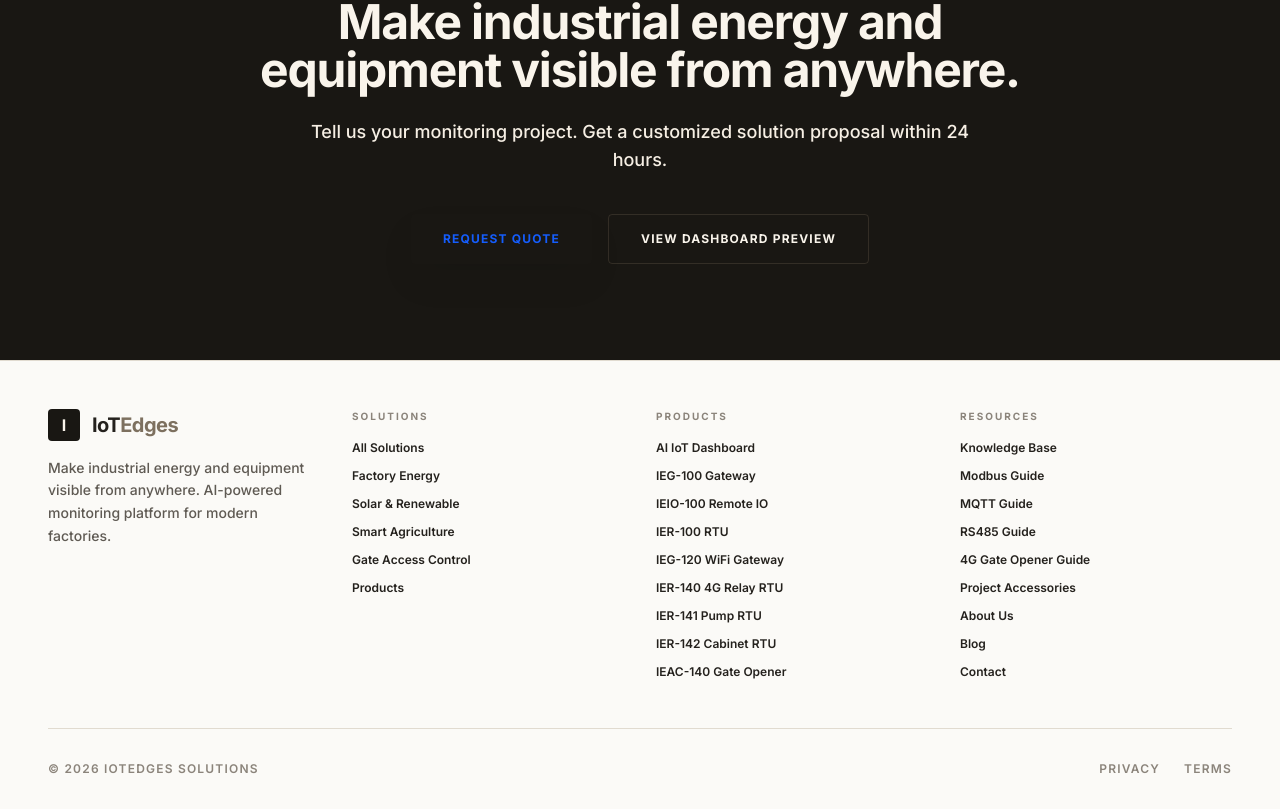
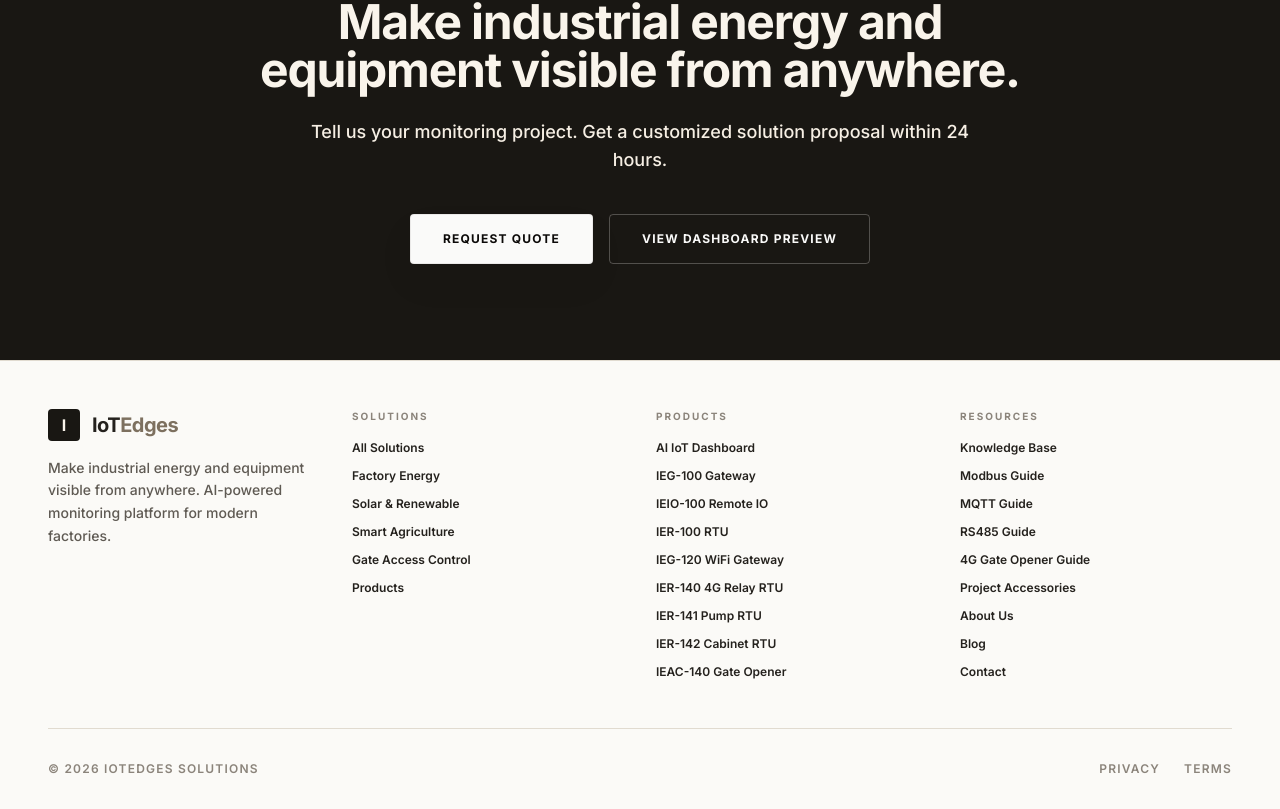
Before and after one commit to samlau0086/iotsight, a React (Vite) app: page / in a window 1280 px wide. Shown: the part 3224-4033 px from the top of the page. Built offline with nearby package versions, Linux system fonts and the light colour scheme; no server answers.

Commit message:
我把首页底部 CTA 区块里的主按钮从“浅底蓝字”改成了“浅米白底 + 深色字 + 轻边框”，副按钮也把边框和文字提亮了，避免和当前 section 背景混在一起。修改在 [`src/pages/Home.tsx`](C:/Users/samla/Documents/iotsight/src/pages/Home.tsx)。

```diff
--- a/src/pages/Home.tsx
+++ b/src/pages/Home.tsx
@@ -275,10 +275,10 @@ export default function Home() {
             {homeSiteCopy.bottomCtaDescription}
           </p>
           <div className="flex flex-col sm:flex-row justify-center gap-4">
-            <Link to={homeSiteCopy.bottomPrimaryCtaHref} data-analytics-event="cta_click" data-analytics-category="bottom_cta" data-analytics-label={homeSiteCopy.bottomPrimaryCtaLabel} data-analytics-destination={homeSiteCopy.bottomPrimaryCtaHref} className="px-8 py-4 bg-white text-blue-600 font-bold rounded hover:bg-slate-100 transition-all uppercase tracking-widest text-xs flex justify-center items-center shadow-lg">
+            <Link to={homeSiteCopy.bottomPrimaryCtaHref} data-analytics-event="cta_click" data-analytics-category="bottom_cta" data-analytics-label={homeSiteCopy.bottomPrimaryCtaLabel} data-analytics-destination={homeSiteCopy.bottomPrimaryCtaHref} className="px-8 py-4 rounded border border-stone-200/80 bg-stone-50 text-stone-950 font-bold uppercase tracking-widest text-xs flex justify-center items-center shadow-lg shadow-black/10 transition-all hover:bg-white">
               {homeSiteCopy.bottomPrimaryCtaLabel}
             </Link>
-            <Link to={homeSiteCopy.bottomSecondaryCtaHref} data-analytics-event="cta_click" data-analytics-category="bottom_cta" data-analytics-label={homeSiteCopy.bottomSecondaryCtaLabel} data-analytics-destination={homeSiteCopy.bottomSecondaryCtaHref} className="px-8 py-4 border border-blue-400 text-white font-bold rounded hover:bg-blue-700 transition-all uppercase tracking-widest text-xs flex justify-center items-center">
+            <Link to={homeSiteCopy.bottomSecondaryCtaHref} data-analytics-event="cta_click" data-analytics-category="bottom_cta" data-analytics-label={homeSiteCopy.bottomSecondaryCtaLabel} data-analytics-destination={homeSiteCopy.bottomSecondaryCtaHref} className="px-8 py-4 rounded border border-stone-300/30 bg-transparent text-stone-50 font-bold uppercase tracking-widest text-xs flex justify-center items-center transition-all hover:border-stone-200/60 hover:bg-white/6">
               {homeSiteCopy.bottomSecondaryCtaLabel}
             </Link>
           </div>
```
